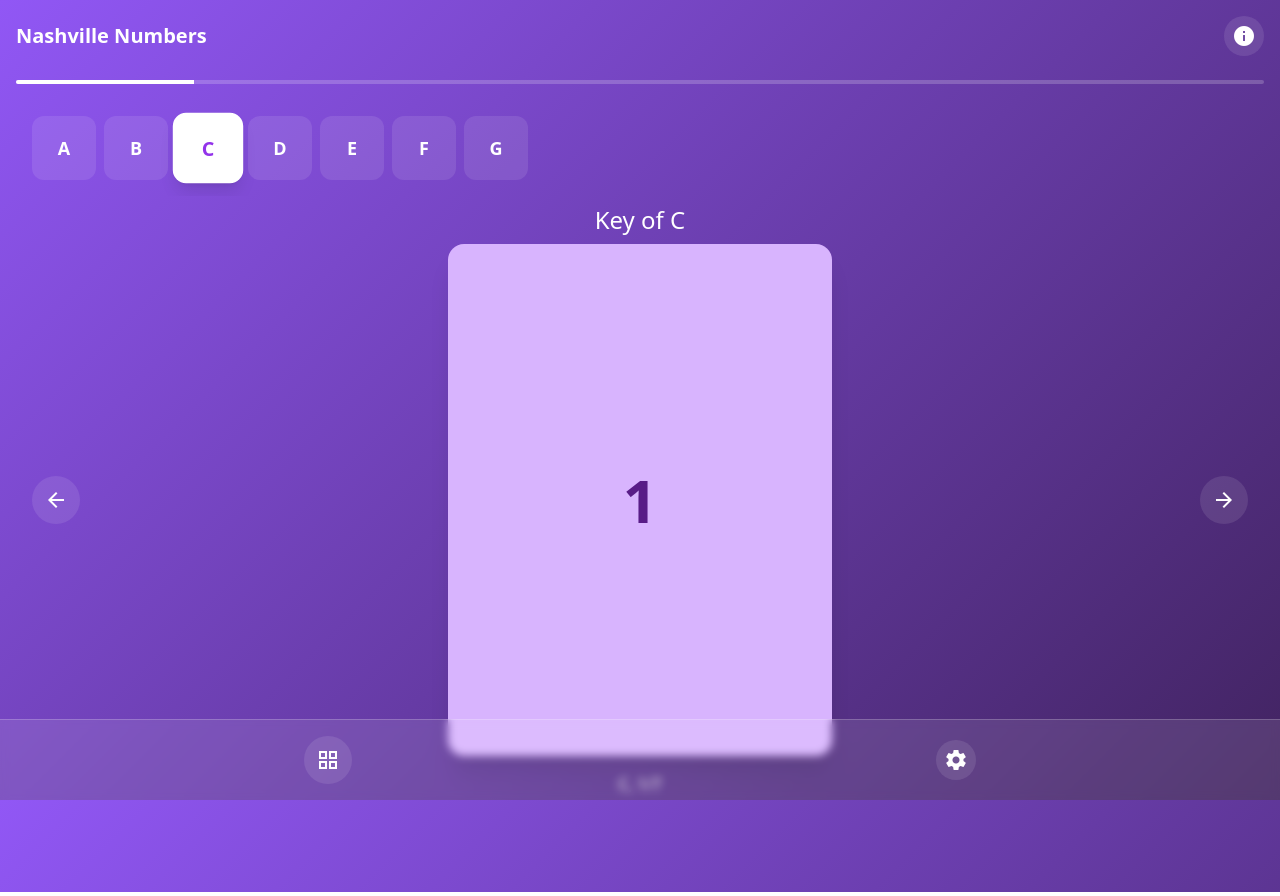
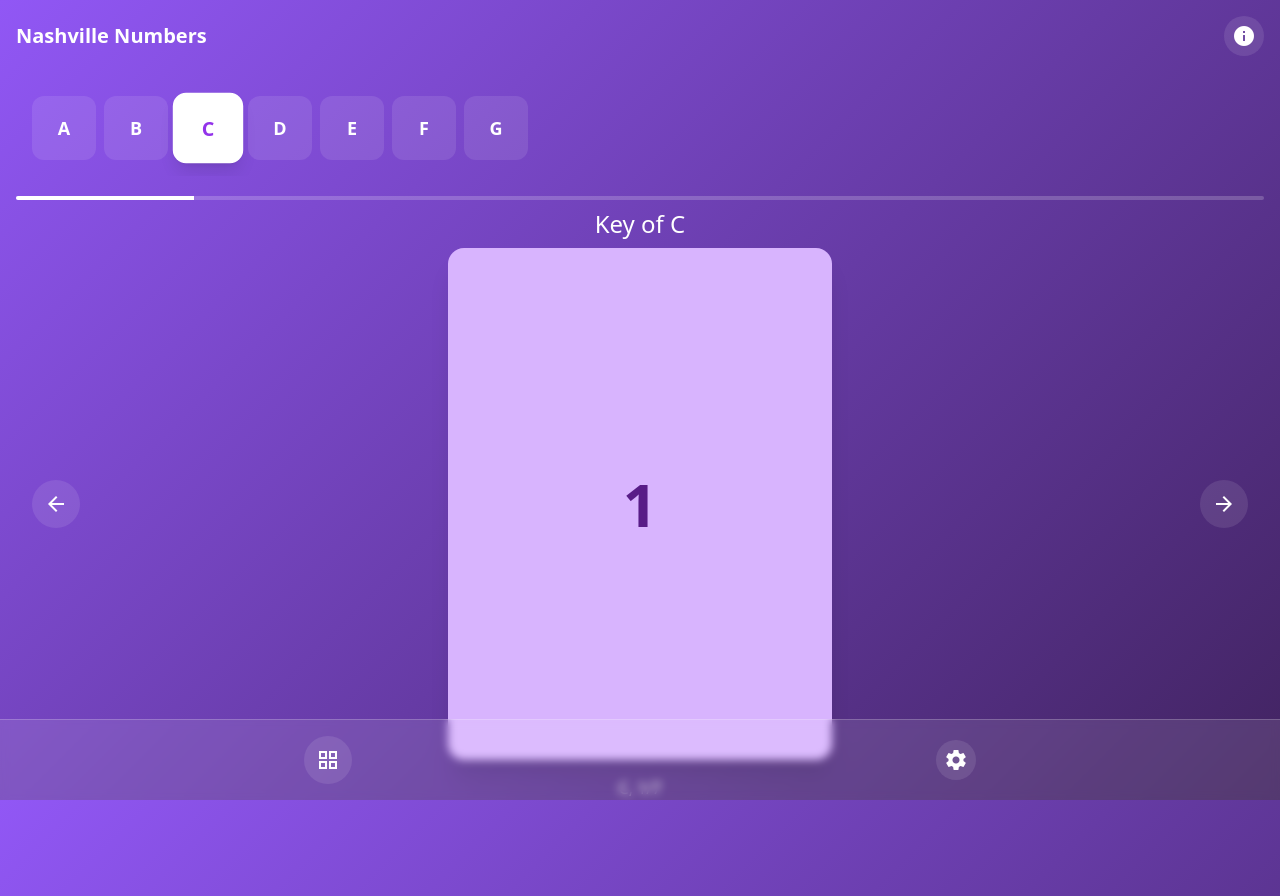
Before and after one commit to jtsternberg/Nashville-Numbers-Flash-Cards, a Vue app: page / in a window 1280 px wide. Built offline with nearby package versions, Linux system fonts and the light colour scheme.

Commit message:
Move progress bar

```diff
--- a/src/App.vue
+++ b/src/App.vue
@@ -171,13 +171,6 @@ watch(() => settings.showSharpsAndFlats, (newVal) => {
             </div>
          </div> -->
 
-         <!-- Progress Bar -->
-         <div class="h-1 bg-white/20 rounded-full overflow-hidden mb-4">
-            <div
-               class="h-full bg-white transition-all duration-300"
-               :style="{ width: `${((currentNumber + 1) / totalNumbers) * 100}%` }"
-            ></div>
-         </div>
       </div>
       <KeySelector
          ref="keySelectorRef"
@@ -186,14 +179,22 @@ watch(() => settings.showSharpsAndFlats, (newVal) => {
          @select-key="setKey"
       />
 
-      <div v-if="isCheatSheetMode">
+      <!-- Progress Bar -->
+      <div class="h-1 bg-white/20 rounded-full overflow-hidden mt-5">
+         <div
+            class="h-full bg-white transition-all duration-300"
+            :style="{ width: `${((currentNumber + 1) / totalNumbers) * 100}%` }"
+         ></div>
+      </div>
+
       <CheatSheet
+         v-if="isCheatSheetMode"
          :current-key="currentKey"
          :numbers="data.numbers"
          @select-number="selectCard"
       />
-      </div>
-      <div v-else class="flashcard-view">
+      <div v-else class="flex flex-col items-center justify-center flex-grow min-h-[calc(100vh-20rem)]">
+         <div class="flashcard-view w-full">
             <div class="text-center my-2 text-white text-2xl current-key">Key of {{ currentKey }}</div>
 
             <div class="relative flex items-center justify-center gap-4 px-4">
@@ -223,6 +224,7 @@ watch(() => settings.showSharpsAndFlats, (newVal) => {
 
             <div class="progress mt-4 text-white text-center">
                {{ currentKey }}, {{ currentNumber + 1 }}/{{ totalNumbers }}
+            </div>
          </div>
       </div>
 
```
Lines whose indentation alone changed are shown as unchanged.
